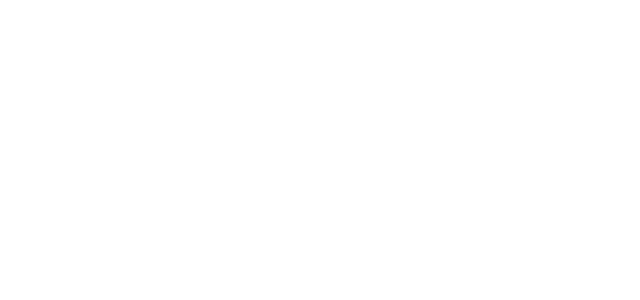
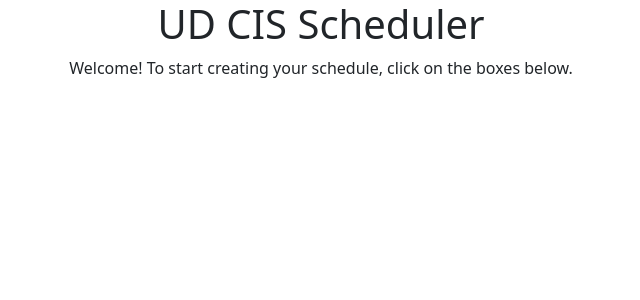
Before and after one commit to UD-CISC275-F21/ud-cis-scheduler-team-13, a React (Create React App) app: page / in a window 1280 px wide. Shown: the top 300 px of the page, without its empty margins (319-959 px from the left). Built offline with nearby package versions, Linux system fonts and the light colour scheme.

Commit message:
Test case for main page

```diff
--- a/src/App.tsx
+++ b/src/App.tsx
@@ -7,7 +7,14 @@
 function App(): JSX.Element {
     return (
         <div className="App">
+            <div className="top-bar">
 
+
+                <h1> UD CIS Scheduler</h1>
+
+            </div>
+
+            <p> Welcome! To start creating your schedule, click on the boxes below.</p>
         </div>
     );
 }
```
